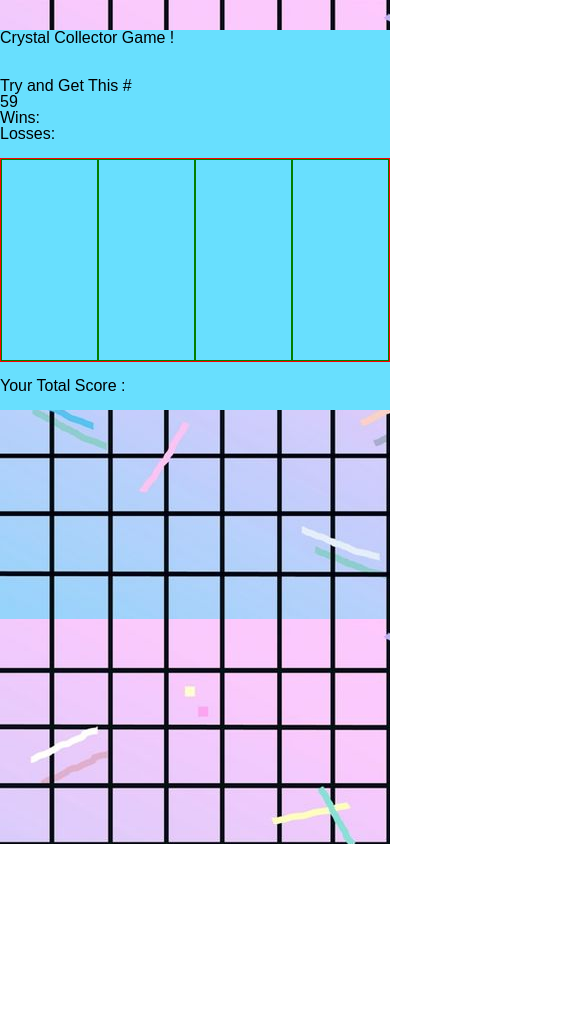
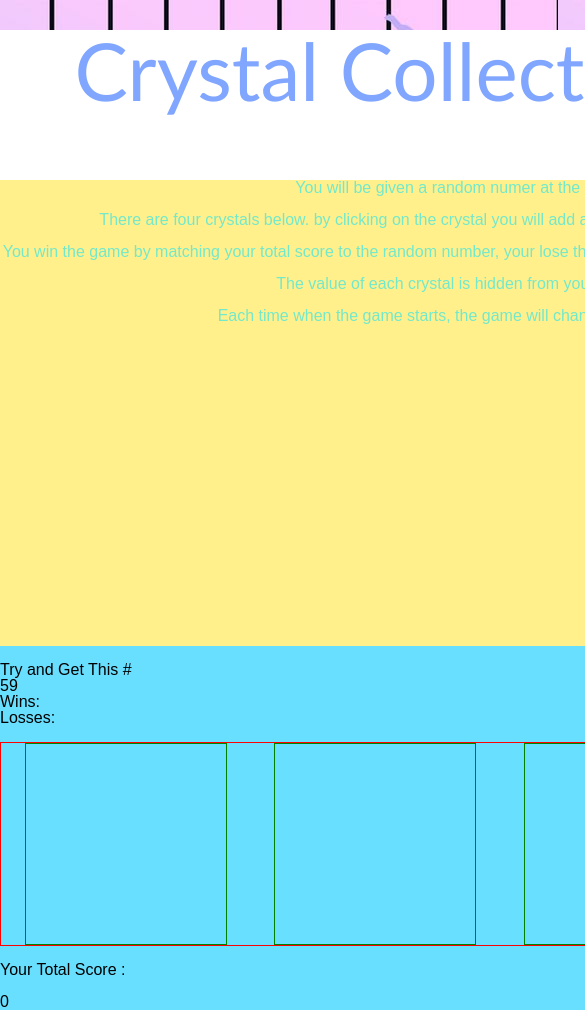
Before and after one commit to evandavies11/unit-4-game, a plain HTML site: page index.html in a window 390 px wide. Shown: the top 1010 px of the page, 585 px wide, since content can reach past the window. Before the commit the page ends 844 px from the top, so only its background shows below. Drawn offline with nearby package versions, Linux system fonts and the light colour scheme.

Commit message:
added text for diractions

```diff
--- a/assets/css/style.css
+++ b/assets/css/style.css
@@ -1,5 +1,4 @@
 body {
-
 
 background-size: 100%;
 background: url("../images/background.jpg");
@@ -10,10 +9,33 @@ body {
 
 background-color:#68DFFE;
 font-family: Arial, "Helvetica Neue", Helvetica, sans-serif;
+margin-top: 30px;
+width: 1000px;
+float: center;
 
-    margin-top: 30px;
 }
 
+.header{
+
+float: left;
+background-color: #FFFFFF;
+color: #80A6FF;
+text-align: center;
+width: 1000px;
+height: 150px;
+vertical-align: middle;
+font-family: 'Gill Sans', 'Gill Sans MT', Calibri, 'Trebuchet MS', sans-serif;
+font-size: 80px;
+}
+
+.textbox {
+
+width: 1000px;
+height: 600px;
+background-color: #FFF08C;
+color: #74E8CA;
+text-align: center;
+}
 
 .computerarea {
 
@@ -24,14 +46,47 @@ body {
 }
 
 .crystals {
+
 display: flex;
 justify-content: space-around;
 border: 1px solid red;
 align-items: center;
+
 }
 
 .crystal {
+
 border: 1px solid green;
 height: 200px;
 width: 200px;
+
 }
+
+@media screen and (max-width:639px){
+    /* navbar */
+   #logo{
+      width: 100%;
+    }
+    #nav{
+      width: 100%;
+      margin:auto;
+      float: center;
+      text-align: center;
+    }
+    #nav a{
+      width: 100%;
+
+    }
+   /* index */
+    .auth-image{
+      width: 100%
+    }
+
+   /* portfolio */
+
+    .work {
+      width: 100%;
+    }
+
+
+ }
--- a/assets/javascript/game.js
+++ b/assets/javascript/game.js
@@ -35,6 +35,7 @@ var resetStart = function () {
         $(".crystals").append(crystal);
 
     }
+    $("#previous").html(previous);
 }
 
 //crystal button functionality
@@ -55,7 +56,6 @@ $(document).on("click", ".crystal", function () {
 
         previous = 0;
 
-        $("#previous").html(previous);
 
         resetStart();
 
@@ -68,7 +68,7 @@ $(document).on("click", ".crystal", function () {
 
         previous = 0;
 
-        $("#previous").html(previous);
+
 
         resetStart();
     }
--- a/index.html
+++ b/index.html
@@ -16,16 +16,26 @@
 
 <body>
 
+
     <div class="container">
         <div class="header">
-            <div id="logo"></div>
-            <h1>Crystal Collector Game !</h1>
+            <h1 id="logo">Crystal Collector Game !</h1>
         </div>
 
         <br>
 
         <div class="textbox">
-            <p></p>
+            <p> You will be given a random numer at the start of the game</p>
+            <br>
+            <p>There are four crystals below. by clicking on the crystal you will add a specific amount of points to
+                your total score</p>
+            <br>
+            <p>You win the game by matching your total score to the random number, your lose the game if your total
+                score goes above the random numner</p>
+            <br>
+            <p>The value of each crystal is hidden from you until you click on it</p>
+            <br>
+            <p>Each time when the game starts, the game will change the value of each crystal</p>
         </div>
 
         <br>
@@ -72,6 +82,7 @@
 
 
 
+
     <script src="assets/javascript/game.js"></script>
     <script type="text/javascript" src="https://cdnjs.cloudflare.com/ajax/libs/jquery/3.2.1/jquery.min.js"></script>
 </body>
```
Lines whose indentation alone changed are shown as unchanged.
